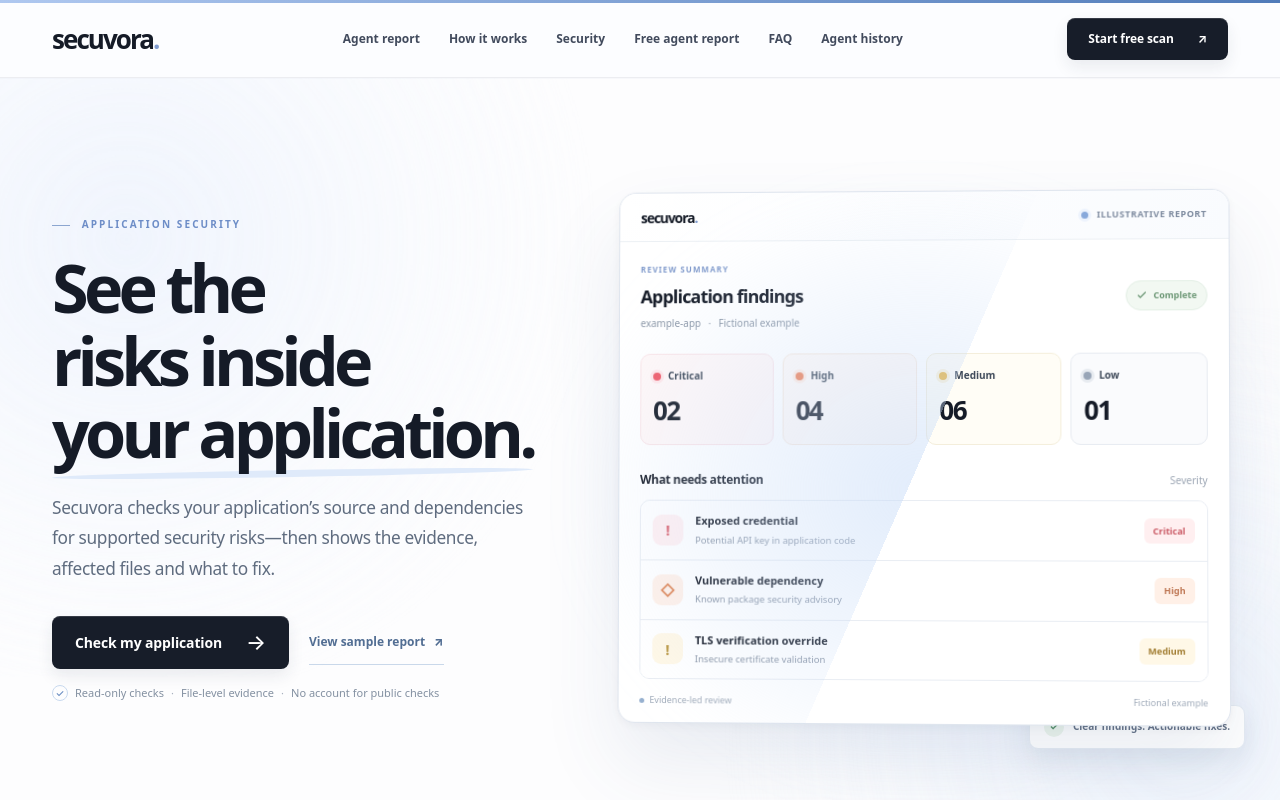
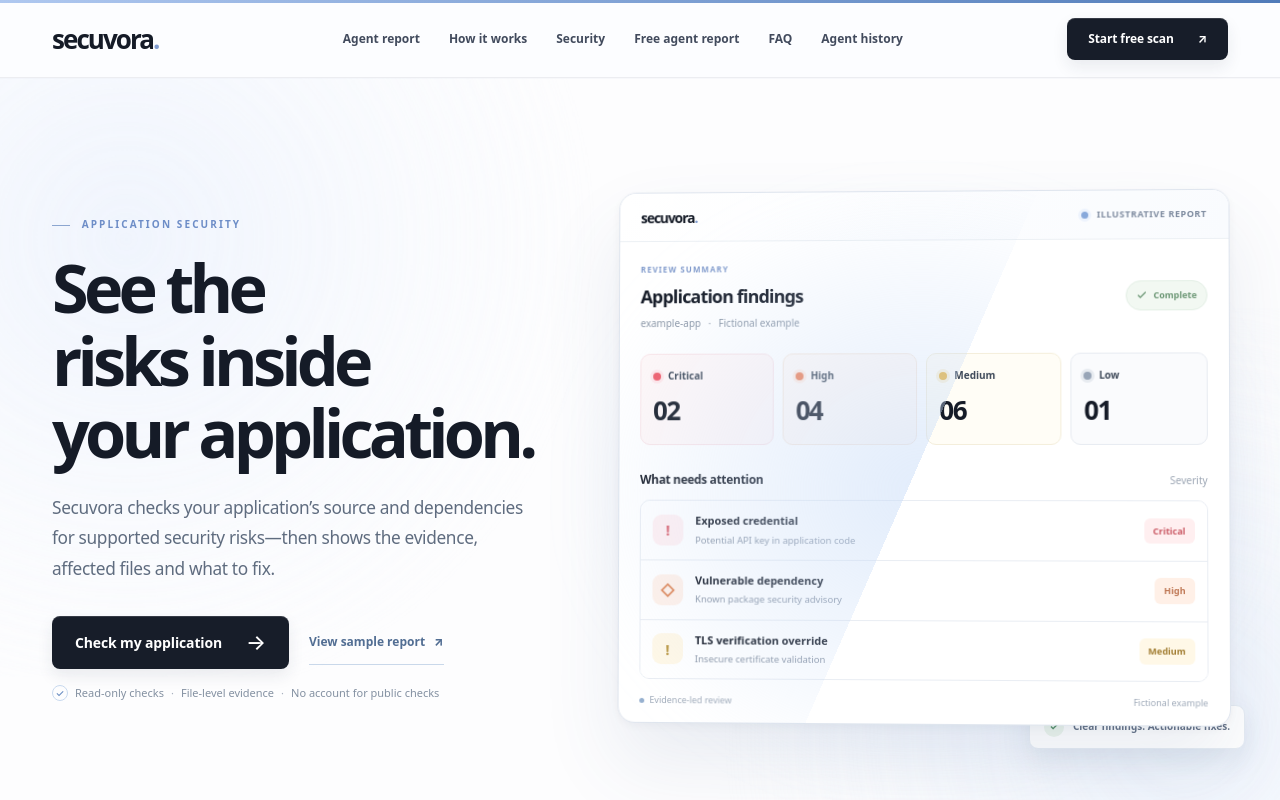
Before and after one commit to helloskyorigin/Safe-sure, a Next.js app: page / in a window 1280 px wide. Shown: the top 800 px of the page. Built offline with nearby package versions, Linux system fonts and the light colour scheme.

Commit message:
style: remove only decorative blue underline beneath hero headline

```diff
--- a/app/globals.css
+++ b/app/globals.css
@@ -261,18 +261,6 @@ svg {
   z-index: 0;
 }
 
-.hero-text h1 em:after {
-  content: "";
-  position: absolute;
-  left: 0;
-  bottom: 1px;
-  width: 100%;
-  height: 7px;
-  background: #dfeafa;
-  border-radius: 60%;
-  z-index: -1;
-  transform: rotate(-1deg);
-}
 
 .hero-sub {
   font-size: clamp(15px, 1.35vw, 18px);
```
